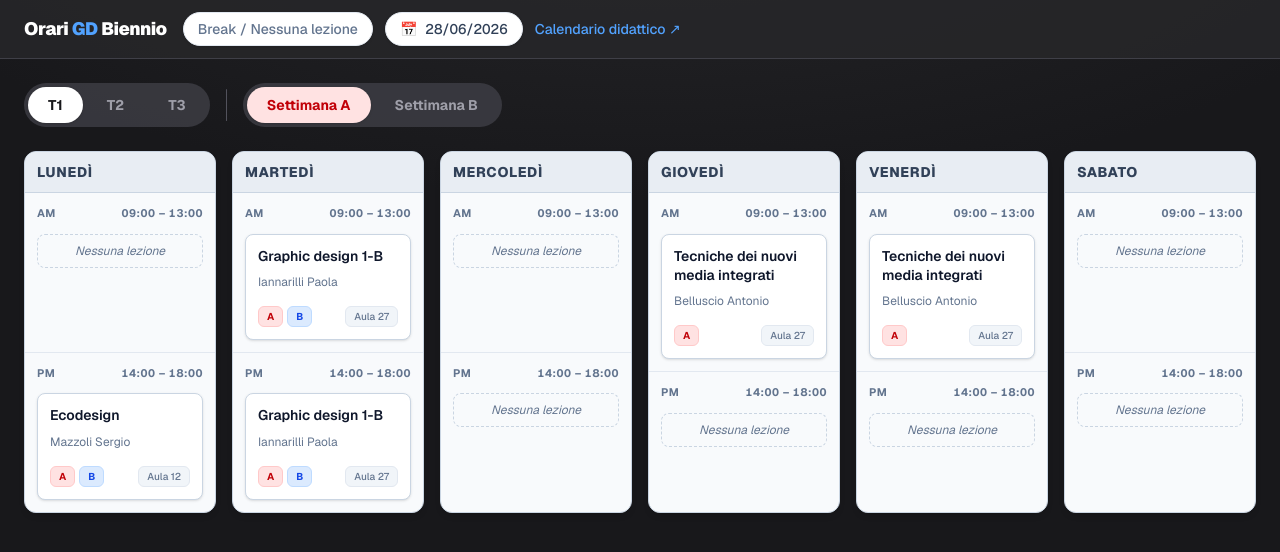
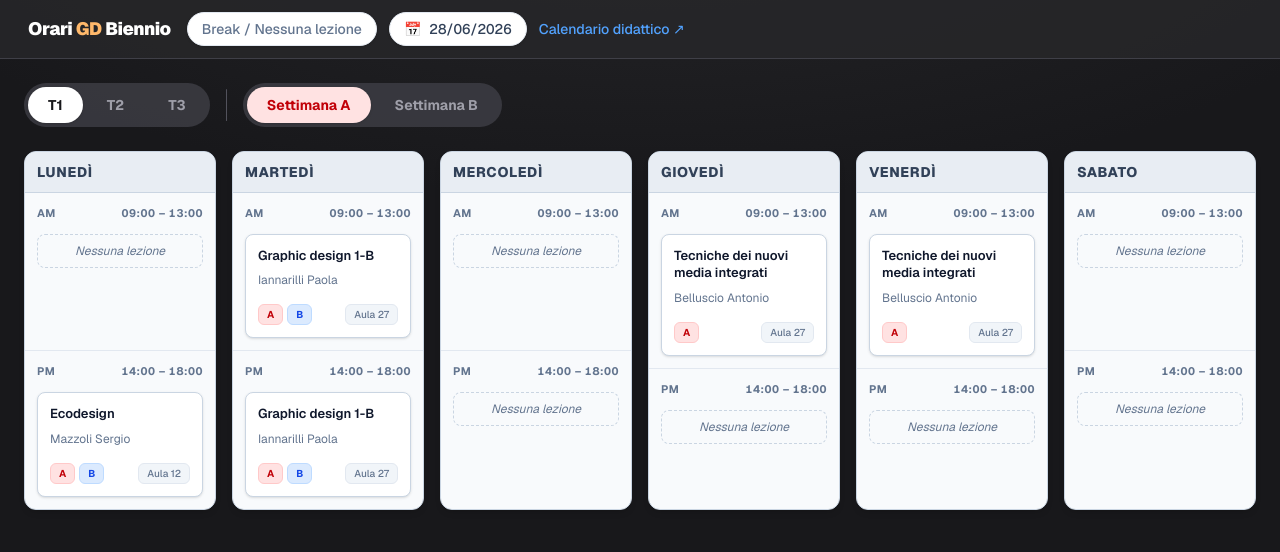
Before and after one commit to pier-4/orario-biennio-gd, a Next.js app: page / in a window 1280 px wide. Shown: the top 552 px of the page. Built offline with nearby package versions, Linux system fonts and the light colour scheme.

Commit message:
added some extra ui changes

```diff
--- a/src/app/page.jsx
+++ b/src/app/page.jsx
@@ -74,8 +74,8 @@ export default function Schedule() {
       {/* Barra superiore: titolo + indicatore settimana/data */}
       <header className="border-b border-zinc-700 bg-zinc-800/85">
         <div className="max-w-7xl mx-auto px-4 sm:px-6 py-3 flex flex-wrap items-center gap-x-4 gap-y-2">
-          <h1 className="text-base sm:text-lg font-black tracking-tight text-white whitespace-nowrap">
-            Orari <span className="text-blue-400">GD</span> Biennio
+          <h1 className="text-lg font-black tracking-tight pl-1 text-white whitespace-nowrap">
+            Orari <span className="text-orange-300">GD</span> Biennio
           </h1>
           <CurrentWeekIndicator onInfoChange={handleInfoChange} />
         </div>
@@ -237,7 +237,7 @@ function EmptyState() {
 function ClassCard({ data }) {
   return (
     <li className="bg-white p-3 rounded-lg border border-slate-300 shadow-sm flex flex-col gap-2 transition hover:shadow-md hover:border-slate-400">
-      <h4 className="font-semibold text-sm leading-snug text-slate-900">
+      <h4 className="font-semibold text-sm xl:text-[13px] leading-snug text-slate-900">
         {data.subject}
       </h4>
       <p className="text-xs text-slate-500">{data.professor}</p>
```
